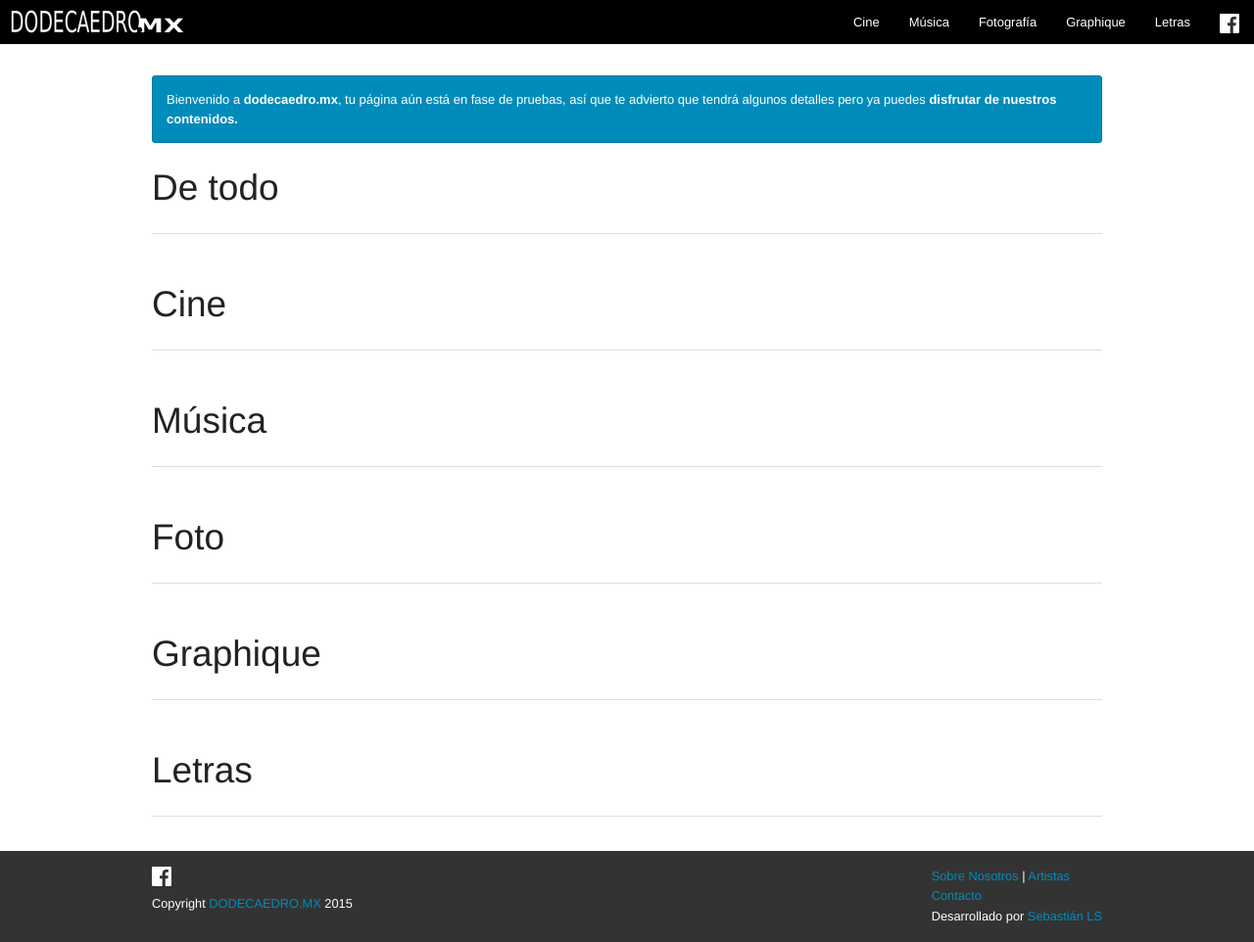
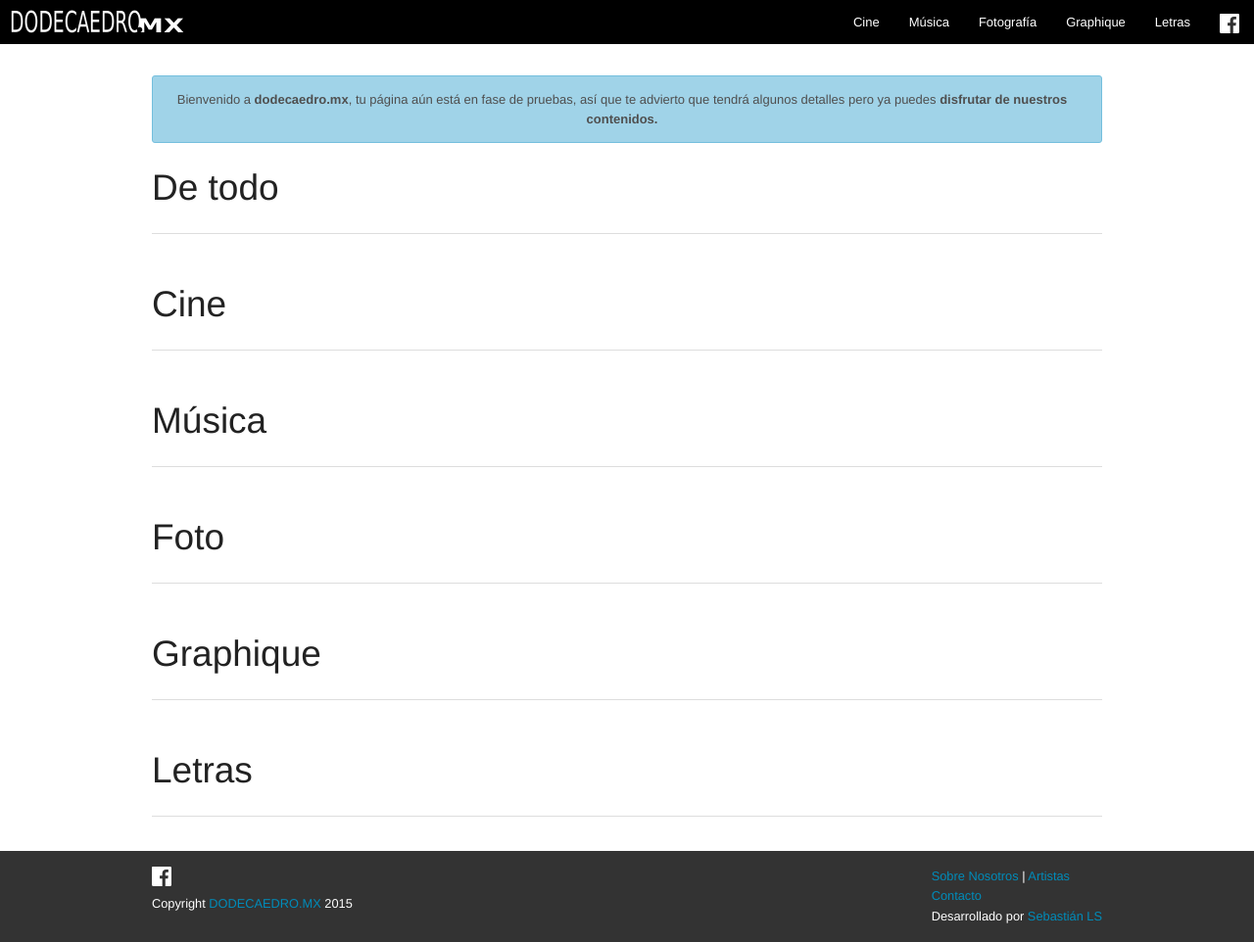
Before and after one commit to dodecaedro-mexico/dodecaedro-v1, a Jekyll site: the page built from index.html, in a window 1280 px wide and 962 px high. Shown: the whole window at 98% size. Built offline with Jekyll 4.4.1, drawn with Linux system fonts in a browser that asks for light colours; nearby versions of some CDN libraries.

Commit message:
Alert box styling

```diff
--- a/index.html
+++ b/index.html
@@ -2,7 +2,7 @@
 layout: page
 ---
 
-    <div class="alert-box radius">
+    <div style="text-align: center;" class="alert-box info radius">
         Bienvenido a <strong>dodecaedro.mx</strong>, tu página aún está en fase de pruebas, así que te advierto que tendrá algunos detalles pero ya puedes <strong>disfrutar de nuestros contenidos.</strong>
     </div>
 
```
